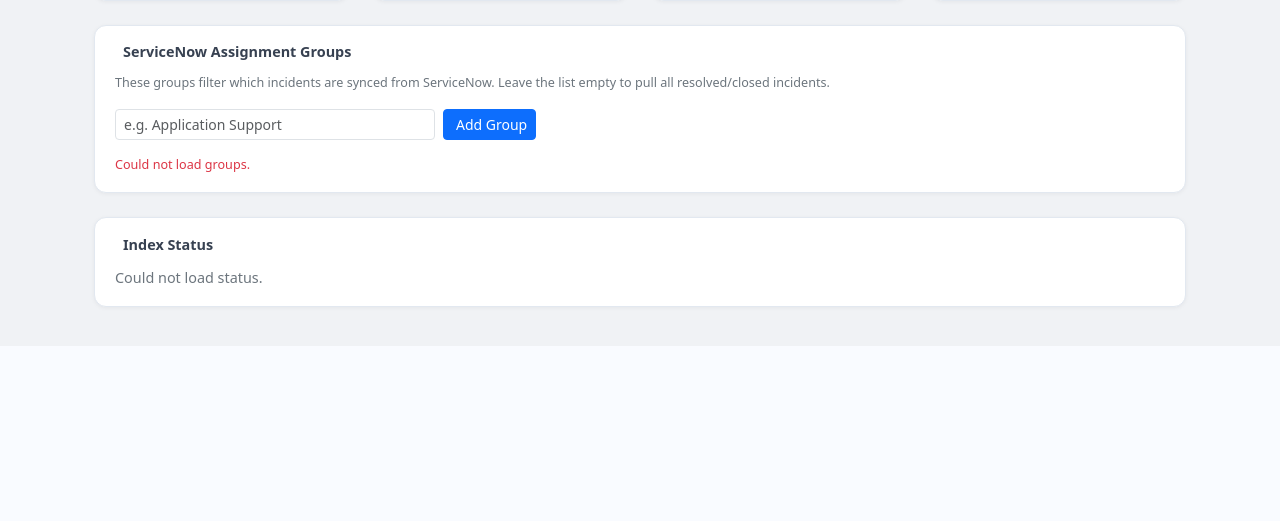
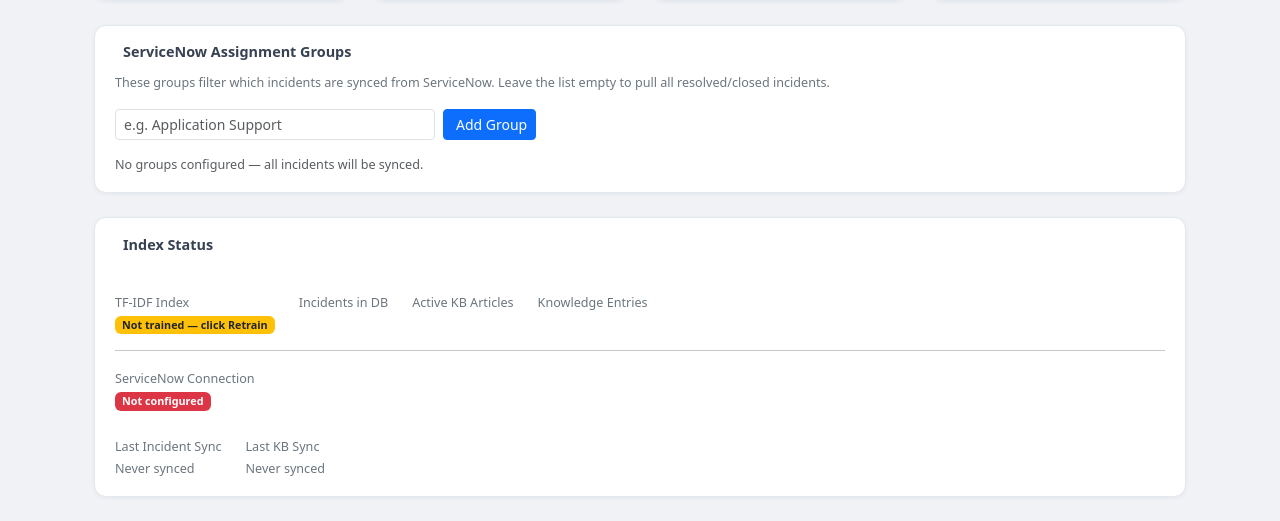
Before and after one commit to vimalkishor83/IRR-Log-Analyser, a Flask app: template templates/admin.html in a window 1280 px wide. Shown: the part 454-975 px from the top of the page. Before the commit the page ends 764 px from the top, so only its background shows below. Run offline with Flask 3, Linux system fonts and the light colour scheme; the template is opened without the code that fills it, so the values that code supplies are empty; some libraries are stand-ins or nearby versions.

Commit message:
Convert admin panel from JS/fetch to server-rendered forms
Sync, Retrain, CSV import, and ServiceNow-groups management now use
plain HTML forms with server-side redirects instead of admin.js
making fetch() calls to JSON API endpoints. Same pattern already
used for User Management in this file and across the other office
apps. admin.js (281 lines) is no longer needed and is removed.

The /api/admin/status JSON endpoint is kept (still used for the
admin page's own initial render, now computed server-side) but no
longer called by any client-side JS.

Co-Authored-By: Claude Sonnet 5 <noreply@anthropic.com>

```diff
--- a/static/js/admin.js
+++ /dev/null
@@ -1,281 +0,0 @@
-// Buttons that should be disabled while an action is running
-const ACTION_BUTTONS = ["btnSync", "btnRetrain", "btnImport"];
-
-document.addEventListener("DOMContentLoaded", () => {
-    loadStatus();
-    loadSnowGroups();
-});
-
-// ── Action dispatcher ─────────────────────────────────────────────────────────
-
-async function runAction(action) {
-    if (action === "sync")    return await doSync();
-    if (action === "retrain") return await doRetrain();
-    if (action === "import")  return await doImport();
-}
-
-// ── Individual actions ────────────────────────────────────────────────────────
-
-async function doSync() {
-    setLoading(true, "btnSync", "Syncing…");
-    try {
-        const data = await postJson("/api/admin/sync-now");
-        showStatus(data.message, "success");
-        loadStatus();
-    } catch (err) {
-        showStatus(err.message, "danger");
-    } finally {
-        setLoading(false, "btnSync", '<i class="bi bi-cloud-download me-1"></i> Sync Now');
-    }
-}
-
-async function doRetrain() {
-    setLoading(true, "btnRetrain", "Retraining…");
-    try {
-        const data = await postJson("/api/admin/retrain");
-        showStatus(data.message, "success");
-        loadStatus();
-    } catch (err) {
-        showStatus(err.message, "danger");
-    } finally {
-        setLoading(false, "btnRetrain", '<i class="bi bi-arrow-clockwise me-1"></i> Retrain');
-    }
-}
-
-async function doImport() {
-    const fileInput = document.getElementById("csvFile");
-    if (!fileInput.files.length) {
-        showStatus("Please choose a CSV file first.", "warning");
-        return;
-    }
-
-    setLoading(true, "btnImport", "Importing…");
-    try {
-        const formData = new FormData();
-        formData.append("file", fileInput.files[0]);
-
-        const response = await fetch(apiUrl("/api/admin/import-csv"), { method: "POST", body: formData });
-        const data     = await response.json();
-
-        if (!response.ok) {
-            throw new Error(data.error || "Import failed.");
-        }
-
-        showStatus(data.message, "success");
-        fileInput.value = "";
-        loadStatus();
-    } catch (err) {
-        showStatus(err.message, "danger");
-    } finally {
-        setLoading(false, "btnImport", '<i class="bi bi-file-earmark-spreadsheet me-1"></i> Choose CSV &amp; Import');
-    }
-}
-
-// ── Index status panel ────────────────────────────────────────────────────────
-
-async function loadStatus() {
-    try {
-        const data = await getJson("/api/admin/status");
-
-        const indexBadge = data.tfidf_trained
-            ? `<span class="badge text-bg-success">Trained &mdash; ${data.tfidf_documents} documents</span>`
-            : `<span class="badge text-bg-warning text-dark">Not trained &mdash; click Retrain</span>`;
-
-        const snowBadge = data.snow_configured
-            ? `<span class="badge text-bg-success">Configured</span> <span class="small text-secondary">${escapeHtml(data.snow_url)}</span>`
-            : `<span class="badge text-bg-danger">Not configured</span>`;
-
-        const syncRow = (label, sync) => {
-            if (!sync) return `<div class="col-auto"><span class="text-secondary small">${label}</span><br><span class="text-secondary small">Never synced</span></div>`;
-            const badge = sync.status === "Success"
-                ? `<span class="badge text-bg-success">Success</span>`
-                : `<span class="badge text-bg-danger">Failed</span>`;
-            return `
-                <div class="col-auto">
-                    <span class="text-secondary small">${label}</span><br>
-                    ${badge}
-                    <span class="small text-secondary ms-1">${escapeHtml(sync.time || "")}</span><br>
-                    <span class="small text-secondary">${escapeHtml(sync.message || "")}</span>
-                </div>`;
-        };
-
-        document.getElementById("indexStatus").innerHTML = `
-            <div class="row g-4 mt-0">
-                <div class="col-auto">
-                    <span class="text-secondary small">TF-IDF Index</span><br>
-                    ${indexBadge}
-                </div>
-                <div class="col-auto">
-                    <span class="text-secondary small">Incidents in DB</span><br>
-                    <strong>${data.incident_count}</strong>
-                </div>
-                <div class="col-auto">
-                    <span class="text-secondary small">Active KB Articles</span><br>
-                    <strong>${data.kb_count}</strong>
-                </div>
-                <div class="col-auto">
-                    <span class="text-secondary small">Knowledge Entries</span><br>
-                    <strong>${data.knowledge_count}</strong>
-                </div>
-            </div>
-            <hr class="my-3">
-            <div class="row g-4">
-                <div class="col-12">
-                    <span class="text-secondary small">ServiceNow Connection</span><br>
-                    ${snowBadge}
-                </div>
-                ${syncRow("Last Incident Sync", data.last_sync_incidents)}
-                ${syncRow("Last KB Sync", data.last_sync_kb)}
-            </div>`;
-    } catch (err) {
-        document.getElementById("indexStatus").textContent = "Could not load status.";
-    }
-}
-
-// ── ServiceNow Groups ─────────────────────────────────────────────────────────
-
-async function loadSnowGroups() {
-    const list = document.getElementById("snowGroupsList");
-    try {
-        const groups = await getJson("/api/admin/snow-groups");
-        if (!groups.length) {
-            list.innerHTML = `<p class="text-muted small mb-0">No groups configured — all incidents will be synced.</p>`;
-            return;
-        }
-        list.innerHTML = groups.map(g => `
-            <div class="d-flex align-items-center gap-2 mb-2 p-2 rounded"
-                 style="border:1px solid #e2e8f0;background:#f8fafc">
-                <span class="badge ${g.active ? "text-bg-success" : "text-bg-secondary"}" style="min-width:60px">
-                    ${g.active ? "Active" : "Inactive"}
-                </span>
-                <span class="flex-fill small fw-semibold">${escapeHtml(g.name)}</span>
-                <button class="btn btn-outline-secondary btn-sm py-0 px-2"
-                        onclick="toggleSnowGroup(${g.id}, ${!g.active})"
-                        title="${g.active ? "Deactivate" : "Activate"}">
-                    <i class="bi bi-${g.active ? "pause" : "play"}-fill"></i>
-                </button>
-                <button class="btn btn-outline-danger btn-sm py-0 px-2"
-                        onclick="deleteSnowGroup(${g.id})" title="Delete">
-                    <i class="bi bi-trash"></i>
-                </button>
-            </div>`).join("");
-    } catch {
-        list.innerHTML = `<p class="text-danger small mb-0">Could not load groups.</p>`;
-    }
-}
-
-async function addSnowGroup() {
-    const input = document.getElementById("newGroupName");
-    const name  = (input.value || "").trim();
-    if (!name) { showStatus("Please enter a group name.", "warning"); return; }
-    try {
-        const resp = await fetch(apiUrl("/api/admin/snow-groups"), {
-            method: "POST",
-            headers: { "Content-Type": "application/json" },
-            body: JSON.stringify({ name }),
-        });
-        const data = await resp.json();
-        if (!resp.ok) throw new Error(data.error || "Failed to add group.");
-        input.value = "";
-        showStatus(`Group "${name}" added.`, "success");
-        loadSnowGroups();
-    } catch (err) {
-        showStatus(err.message, "danger");
-    }
-}
-
-async function toggleSnowGroup(id, active) {
-    try {
-        await fetch(apiUrl(`/api/admin/snow-groups/${id}`), {
-            method: "PUT",
-            headers: { "Content-Type": "application/json" },
-            body: JSON.stringify({ active }),
-        });
-        loadSnowGroups();
-    } catch {
-        showStatus("Could not update group.", "danger");
-    }
-}
-
-async function deleteSnowGroup(id) {
-    if (!confirm("Delete this ServiceNow group?")) return;
-    try {
-        await fetch(apiUrl(`/api/admin/snow-groups/${id}`), { method: "DELETE" });
-        showStatus("Group deleted.", "success");
-        loadSnowGroups();
-    } catch {
-        showStatus("Could not delete group.", "danger");
-    }
-}
-
-// ── CSV template download ─────────────────────────────────────────────────────
-
-function downloadIncidentTemplate() {
-    const headers = [
-        "incident_number",
-        "application",
-        "server",
-        "environment",
-        "error_description",
-        "exception_message",
-        "root_cause",
-        "resolution",
-        "assignment_group",
-        "status",
-    ];
-    const examples = [
-        ["INC0001001", "OrderService", "app-server-01", "Production",
-         "ORA-12541: TNS no listener", "java.sql.SQLException: Listener refused connection",
-         "Database listener was not running on port 1521",
-         "Started DB listener using: lsnrctl start. Verified connectivity.",
-         "DBA Team", "Resolved"],
-        ["INC0001002", "PaymentService", "app-server-02", "Production",
-         "Connection refused to 10.0.0.5:8080", "java.net.ConnectException: Connection refused",
-         "Target microservice was down after deployment",
-         "Restarted PaymentService pod. Added health-check to deployment pipeline.",
-         "Application Support", "Resolved"],
-    ];
-
-    const csvLines = [headers, ...examples].map(row =>
-        row.map(cell => `"${String(cell).replaceAll('"', '""')}"`).join(",")
-    );
-    const csv  = csvLines.join("\r\n");
-    const blob = new Blob([csv], { type: "text/csv" });
-    const url  = URL.createObjectURL(blob);
-    const a    = Object.assign(document.createElement("a"), {
-        href: url, download: "incident_import_template.csv"
-    });
-    document.body.appendChild(a);
-    a.click();
-    a.remove();
-    URL.revokeObjectURL(url);
-}
-
-// ── UI helpers ────────────────────────────────────────────────────────────────
-
-function showStatus(message, type) {
-    // type: "success" | "danger" | "warning" | "info"
-    const bar = document.getElementById("statusBar");
-    bar.className = `alert alert-${type}`;
-    bar.textContent = message;
-    bar.scrollIntoView({ behavior: "smooth", block: "nearest" });
-}
-
-function setLoading(loading, activeButtonId, originalLabel) {
-    ACTION_BUTTONS.forEach(id => {
-        document.getElementById(id).disabled = loading;
-    });
-
-    const btn = document.getElementById(activeButtonId);
-    if (loading) {
-        btn.innerHTML = `<span class="spinner-border spinner-border-sm me-1"></span>${originalLabel}`;
-    } else {
-        btn.innerHTML = originalLabel;
-    }
-}
-
-async function getJson(url) {
-    const response = await fetch(apiUrl(url));
-    if (!response.ok) throw new Error("Request failed.");
-    return response.json();
-}
--- a/templates/admin.html
+++ b/templates/admin.html
@@ -18,8 +18,8 @@
             <i class="bi bi-gear-fill me-2"></i>Admin Panel
         </h1>
 
-        <!-- Status message bar -->
-        <div id="statusBar" class="alert d-none mb-4" role="alert"></div>
+        {% if message %}<div class="alert alert-success">{{ message }}</div>{% endif %}
+        {% if error %}<div class="alert alert-danger">{{ error }}</div>{% endif %}
 
         <div class="row g-4">
 
@@ -34,9 +34,11 @@
                         Trigger a manual sync of incidents and KB articles from ServiceNow,
                         then rebuild the recommendation model.
                     </p>
-                    <button id="btnSync" class="btn btn-success w-100" onclick="runAction('sync')">
+                    <form method="post" action="{{ url_for('admin.sync_now') }}">
+                        <button class="btn btn-success w-100">
                             <i class="bi bi-cloud-download me-1"></i> Sync Now
                         </button>
+                    </form>
                 </div>
             </div>
 
@@ -51,9 +53,11 @@
                         Rebuild the TF-IDF recommendation index from all current data
                         without syncing ServiceNow.
                     </p>
-                    <button id="btnRetrain" class="btn btn-primary w-100" onclick="runAction('retrain')">
+                    <form method="post" action="{{ url_for('admin.retrain_now') }}">
+                        <button class="btn btn-primary w-100">
                             <i class="bi bi-arrow-clockwise me-1"></i> Retrain
                         </button>
+                    </form>
                 </div>
             </div>
 
@@ -69,13 +73,15 @@
                         The index is rebuilt automatically after import.
                     </p>
                     <div class="d-flex flex-column gap-2">
-                        <button class="btn btn-outline-secondary w-100" onclick="downloadIncidentTemplate()">
+                        <a class="btn btn-outline-secondary w-100" href="{{ url_for('admin.download_import_template') }}">
                             <i class="bi bi-download me-1"></i> Download Template
-                        </button>
-                        <input id="csvFile" type="file" accept=".csv" class="form-control">
-                        <button id="btnImport" class="btn btn-warning w-100" onclick="runAction('import')">
+                        </a>
+                        <form method="post" action="{{ url_for('admin.import_csv_now') }}" enctype="multipart/form-data" class="d-flex flex-column gap-2">
+                            <input name="file" type="file" accept=".csv" class="form-control">
+                            <button class="btn btn-warning w-100">
                                 <i class="bi bi-file-earmark-spreadsheet me-1"></i> Upload &amp; Import
                             </button>
+                        </form>
                     </div>
                 </div>
             </div>
@@ -111,29 +117,94 @@
             </p>
 
             <!-- Add group form -->
-            <div class="d-flex gap-2 mb-3">
-                <input id="newGroupName" type="text" class="form-control form-control-sm"
+            <form method="post" action="{{ url_for('admin.add_snow_group') }}" class="d-flex gap-2 mb-3">
+                <input name="name" type="text" class="form-control form-control-sm"
                     placeholder="e.g. Application Support" style="max-width:320px">
-                <button class="btn btn-primary btn-sm" onclick="addSnowGroup()">
+                <button class="btn btn-primary btn-sm">
                     <i class="bi bi-plus-lg me-1"></i>Add Group
                 </button>
-            </div>
+            </form>
 
             <!-- Groups list -->
-            <div id="snowGroupsList">
-                <span class="text-secondary small">Loading…</span>
+            <div>
+                {% if not snow_groups %}
+                <p class="text-muted small mb-0">No groups configured — all incidents will be synced.</p>
+                {% else %}
+                {% for g in snow_groups %}
+                <div class="d-flex align-items-center gap-2 mb-2 p-2 rounded" style="border:1px solid #e2e8f0;background:#f8fafc">
+                    <span class="badge {{ 'text-bg-success' if g.active else 'text-bg-secondary' }}" style="min-width:60px">
+                        {{ 'Active' if g.active else 'Inactive' }}
+                    </span>
+                    <span class="flex-fill small fw-semibold">{{ g.name }}</span>
+                    <form method="post" action="{{ url_for('admin.toggle_snow_group', group_id=g.id) }}">
+                        <button class="btn btn-outline-secondary btn-sm py-0 px-2" title="{{ 'Deactivate' if g.active else 'Activate' }}">
+                            <i class="bi bi-{{ 'pause' if g.active else 'play' }}-fill"></i>
+                        </button>
+                    </form>
+                    <form method="post" action="{{ url_for('admin.delete_snow_group', group_id=g.id) }}"
+                          onsubmit="return confirm('Delete this ServiceNow group?');">
+                        <button class="btn btn-outline-danger btn-sm py-0 px-2" title="Delete">
+                            <i class="bi bi-trash"></i>
+                        </button>
+                    </form>
+                </div>
+                {% endfor %}
+                {% endif %}
             </div>
         </div>
 
         <!-- Index status -->
         <div class="panel mt-4">
             <h2><i class="bi bi-bar-chart-line me-2"></i>Index Status</h2>
-            <div id="indexStatus" class="text-secondary">Loading…</div>
+            <div class="row g-4 mt-0">
+                <div class="col-auto">
+                    <span class="text-secondary small">TF-IDF Index</span><br>
+                    {% if system_status.tfidf_trained %}
+                    <span class="badge text-bg-success">Trained &mdash; {{ system_status.tfidf_documents }} documents</span>
+                    {% else %}
+                    <span class="badge text-bg-warning text-dark">Not trained &mdash; click Retrain</span>
+                    {% endif %}
+                </div>
+                <div class="col-auto">
+                    <span class="text-secondary small">Incidents in DB</span><br>
+                    <strong>{{ system_status.incident_count }}</strong>
+                </div>
+                <div class="col-auto">
+                    <span class="text-secondary small">Active KB Articles</span><br>
+                    <strong>{{ system_status.kb_count }}</strong>
+                </div>
+                <div class="col-auto">
+                    <span class="text-secondary small">Knowledge Entries</span><br>
+                    <strong>{{ system_status.knowledge_count }}</strong>
+                </div>
+            </div>
+            <hr class="my-3">
+            <div class="row g-4">
+                <div class="col-12">
+                    <span class="text-secondary small">ServiceNow Connection</span><br>
+                    {% if system_status.snow_configured %}
+                    <span class="badge text-bg-success">Configured</span>
+                    <span class="small text-secondary">{{ system_status.snow_url }}</span>
+                    {% else %}
+                    <span class="badge text-bg-danger">Not configured</span>
+                    {% endif %}
+                </div>
+                {% for label, sync in [("Last Incident Sync", system_status.last_sync_incidents), ("Last KB Sync", system_status.last_sync_kb)] %}
+                <div class="col-auto">
+                    <span class="text-secondary small">{{ label }}</span><br>
+                    {% if not sync %}
+                    <span class="text-secondary small">Never synced</span>
+                    {% else %}
+                    <span class="badge {{ 'text-bg-success' if sync.status == 'Success' else 'text-bg-danger' }}">{{ sync.status }}</span>
+                    <span class="small text-secondary ms-1">{{ sync.time }}</span><br>
+                    <span class="small text-secondary">{{ sync.message }}</span>
+                    {% endif %}
+                </div>
+                {% endfor %}
+            </div>
         </div>
 
     </main>
-    <script src="{{ url_for('static', filename='js/utils.js') }}"></script>
-    <script src="{{ url_for('static', filename='js/admin.js') }}"></script>
 </body>
 
 </html>
```
Also changed, not shown: routes/admin_routes.py (+106 -78 lines). Lines whose indentation alone changed are shown as unchanged.
